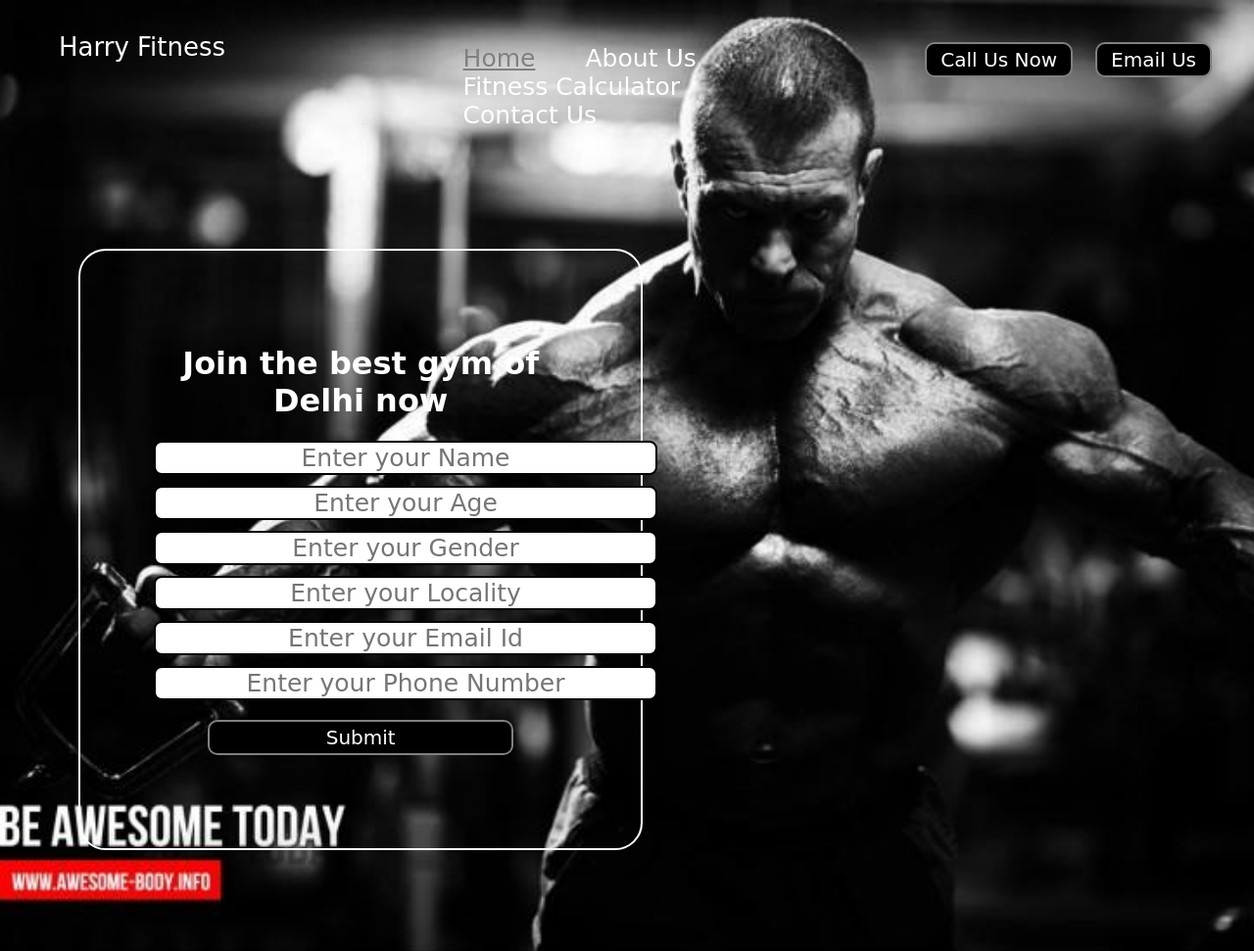
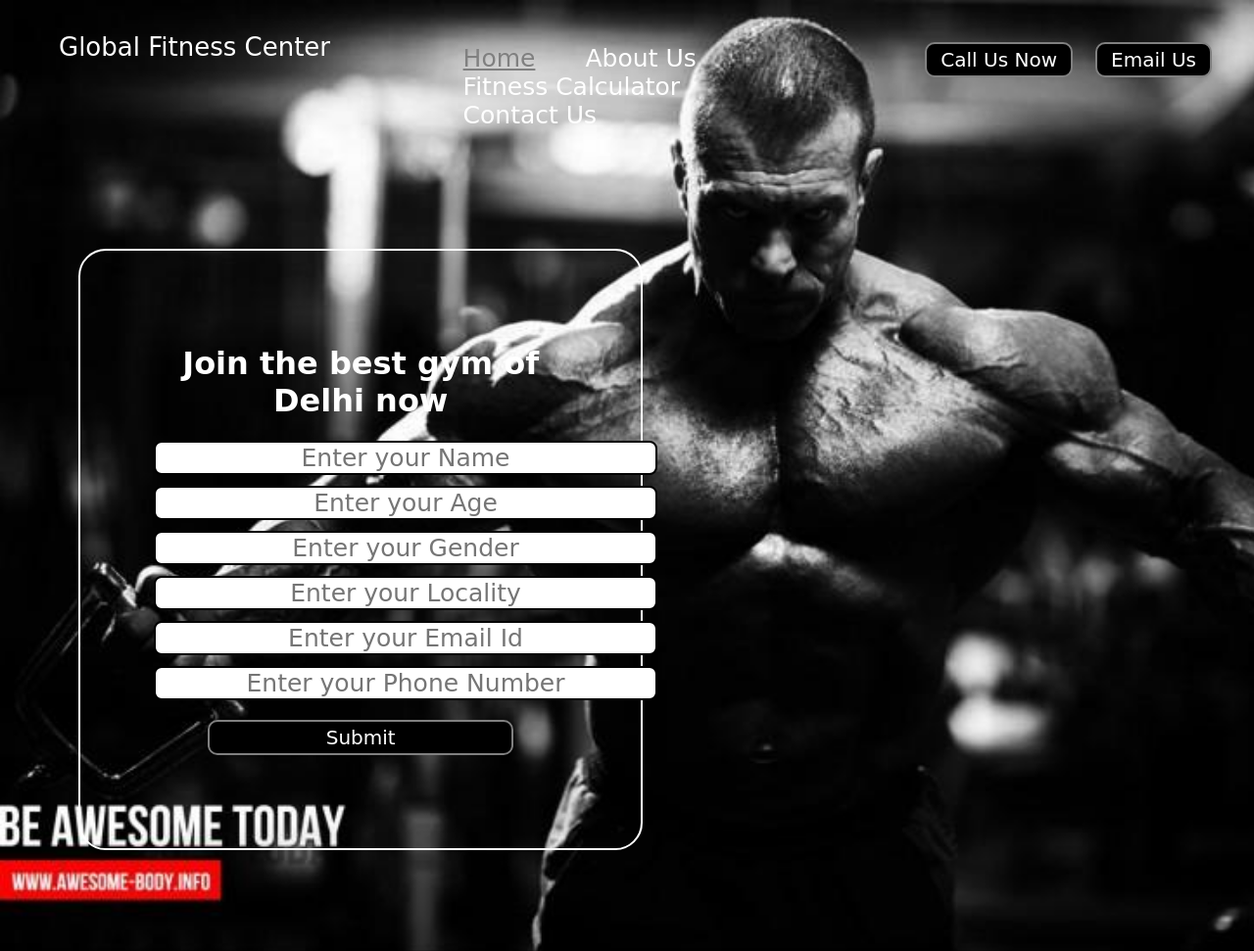
Before and after one commit to Thaseen-Ahmed/GYM-web, a plain HTML site: page index.html in a window 1280 px wide. Shown: the top 971 px of the page at 98% size. Drawn offline with Linux system fonts and the light colour scheme; a web font is replaced by a local one.

Commit message:
Update index.html

```diff
--- a/index.html
+++ b/index.html
@@ -16,7 +16,7 @@
         <!-- Left box for logo -->
         <div class="left">
             <img src="img/gym.png" alt="">
-            <div>Harry Fitness</div>
+            <div>Global Fitness Center</div>
         </div>
         <!-- Mid box for navbar -->
         <div class="mid">
```
